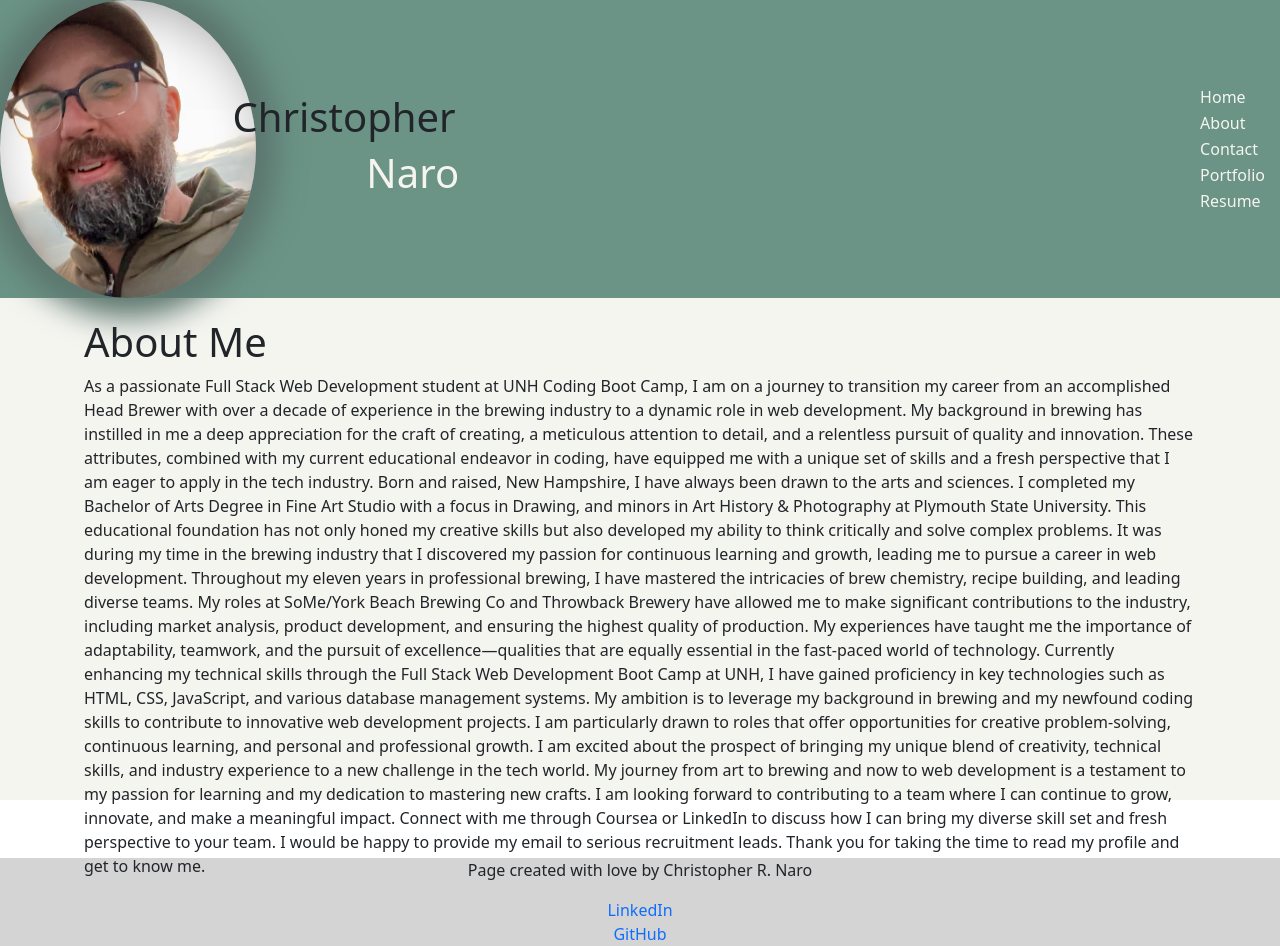
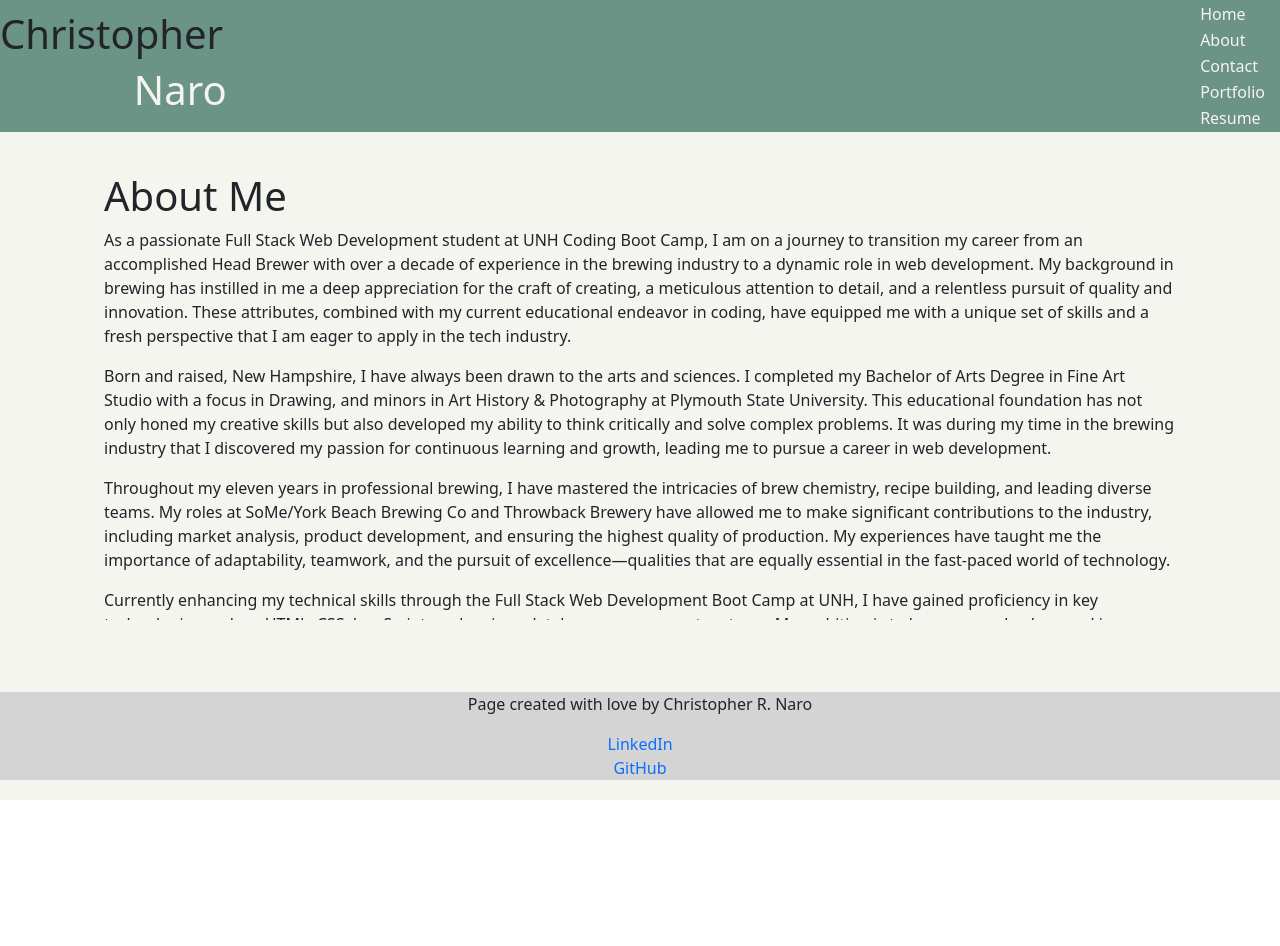
Before and after one commit to CRNaro/thank-you-for-being-here, a React (Vite) app in the folder portfolio/: page /aboutme in a window 1280 px wide. After the commit the page ends 800 px from the top, so only its background shows below. Built offline with nearby package versions, Linux system fonts and the light colour scheme.

Commit message:
build: tried to made fade effect work, I need to do more research.  Moved self pick from header to home page.  made about me text scrolla ble.

```diff
--- a/portfolio/src/App.jsx
+++ b/portfolio/src/App.jsx
@@ -9,7 +9,7 @@ import Portfolio from './components/Pages/Portfolio'
 import Resume from './components/Pages/Resume'
 import Home from './components/Pages/Home'
 
-
+//
 
 function App() {
   return (
--- a/portfolio/src/components/Header/Header.jsx
+++ b/portfolio/src/components/Header/Header.jsx
@@ -3,12 +3,11 @@
 import '../../styles/Header.css';
 import './Nav.jsx';
 import Nav from './Nav.jsx';
-import selfImg from '../../assets/CRN.jpeg';
+
 
 function Header() {
     return (
         <header>
-        <img class="header-img" src={selfImg} alt="Christopher Naro"  />
             <div>
         <h1>Christopher </h1>
         <h1 class='last-name'>Naro</h1>
--- a/portfolio/src/components/Pages/AboutMe.jsx
+++ b/portfolio/src/components/Pages/AboutMe.jsx
@@ -1,25 +1,70 @@
 // This page will be the keeper of my About Me section
+import React, { useEffect, useState, useRef } from "react";
+import { Link } from "react-router-dom";
+import "../../styles/AboutMe.css";
 
-function AboutMe(){
-    return (
-        <div>
-            <h1>About Me</h1>
-            <p>
+function AboutMe() {
 
-As a passionate Full Stack Web Development student at UNH Coding Boot Camp, I am on a journey to transition my career from an accomplished Head Brewer with over a decade of experience in the brewing industry to a dynamic role in web development. My background in brewing has instilled in me a deep appreciation for the craft of creating, a meticulous attention to detail, and a relentless pursuit of quality and innovation. These attributes, combined with my current educational endeavor in coding, have equipped me with a unique set of skills and a fresh perspective that I am eager to apply in the tech industry.
-
-Born and raised, New Hampshire, I have always been drawn to the arts and sciences. I completed my Bachelor of Arts Degree in Fine Art Studio with a focus in Drawing, and minors in Art History & Photography at Plymouth State University. This educational foundation has not only honed my creative skills but also developed my ability to think critically and solve complex problems. It was during my time in the brewing industry that I discovered my passion for continuous learning and growth, leading me to pursue a career in web development.
-
-Throughout my eleven years in professional brewing, I have mastered the intricacies of brew chemistry, recipe building, and leading diverse teams. My roles at SoMe/York Beach Brewing Co and Throwback Brewery have allowed me to make significant contributions to the industry, including market analysis, product development, and ensuring the highest quality of production. My experiences have taught me the importance of adaptability, teamwork, and the pursuit of excellence—qualities that are equally essential in the fast-paced world of technology.
-
-Currently enhancing my technical skills through the Full Stack Web Development Boot Camp at UNH, I have gained proficiency in key technologies such as HTML, CSS, JavaScript, and various database management systems. My ambition is to leverage my background in brewing and my newfound coding skills to contribute to innovative web development projects. I am particularly drawn to roles that offer opportunities for creative problem-solving, continuous learning, and personal and professional growth.
-
-I am excited about the prospect of bringing my unique blend of creativity, technical skills, and industry experience to a new challenge in the tech world. My journey from art to brewing and now to web development is a testament to my passion for learning and my dedication to mastering new crafts. I am looking forward to contributing to a team where I can continue to grow, innovate, and make a meaningful impact.
-
-Connect with me through Coursea or LinkedIn to discuss how I can bring my diverse skill set and fresh perspective to your team.  I would be happy to provide my email to serious recruitment leads.  Thank you for taking the time to read my profile and get to know me.
-            </p>
-        </div>
-    );
+  return (
+    <section className="about-me-content">
+      <h1>About Me</h1>
+      <div className="mask"></div>
+      <p>
+        As a passionate Full Stack Web Development student at UNH Coding Boot
+        Camp, I am on a journey to transition my career from an accomplished
+        Head Brewer with over a decade of experience in the brewing industry to
+        a dynamic role in web development. My background in brewing has
+        instilled in me a deep appreciation for the craft of creating, a
+        meticulous attention to detail, and a relentless pursuit of quality and
+        innovation. These attributes, combined with my current educational
+        endeavor in coding, have equipped me with a unique set of skills and a
+        fresh perspective that I am eager to apply in the tech industry.
+      </p>
+      Born and raised, New Hampshire, I have always been drawn to the arts and
+      sciences. I completed my Bachelor of Arts Degree in Fine Art Studio with a
+      focus in Drawing, and minors in Art History & Photography at Plymouth
+      State University. This educational foundation has not only honed my
+      creative skills but also developed my ability to think critically and
+      solve complex problems. It was during my time in the brewing industry that
+      I discovered my passion for continuous learning and growth, leading me to
+      pursue a career in web development.
+      <p />
+      <p>
+        Throughout my eleven years in professional brewing, I have mastered the
+        intricacies of brew chemistry, recipe building, and leading diverse
+        teams. My roles at SoMe/York Beach Brewing Co and Throwback Brewery have
+        allowed me to make significant contributions to the industry, including
+        market analysis, product development, and ensuring the highest quality
+        of production. My experiences have taught me the importance of
+        adaptability, teamwork, and the pursuit of excellence—qualities that are
+        equally essential in the fast-paced world of technology.
+      </p>
+      <p>
+        Currently enhancing my technical skills through the Full Stack Web
+        Development Boot Camp at UNH, I have gained proficiency in key
+        technologies such as HTML, CSS, JavaScript, and various database
+        management systems. My ambition is to leverage my background in brewing
+        and my newfound coding skills to contribute to innovative web
+        development projects. I am particularly drawn to roles that offer
+        opportunities for creative problem-solving, continuous learning, and
+        personal and professional growth.
+      </p>
+      <p>
+        I am excited about the prospect of bringing my unique blend of
+        creativity, technical skills, and industry experience to a new challenge
+        in the tech world. My journey from art to brewing and now to web
+        development is a testament to my passion for learning and my dedication
+        to mastering new crafts. I am looking forward to contributing to a team
+        where I can continue to grow, innovate, and make a meaningful impact.
+      </p>
+      Connect with me through <Link to="/contact">Contact Page</Link> on this
+      site or LinkedIn to discuss how I can bring my diverse skill set and fresh
+      perspective to your team. I would be happy to provide my email to serious
+      recruitment leads. Thank you for taking the time to read my profile and
+      get to know me.
+      <div className="mask mask-bottom"></div>
+    </section>
+  );
 }
 
 export default AboutMe;
--- a/portfolio/src/components/Pages/Home.jsx
+++ b/portfolio/src/components/Pages/Home.jsx
@@ -1,8 +1,11 @@
 // Main page when loading the site
+import '../../styles/Home.css';
+import selfImg from '../../assets/CRN.jpeg';
 
 function Home() {
     return (
         <div>
+              <img class="header-img" src={selfImg} alt="Christopher Naro"  />
             <h1>Home</h1>
             <p>
                 Welcome to my portfolio site. Here you can learn more about me and see some of the projects I have worked on.
--- /dev/null
+++ b/portfolio/src/styles/AboutMe.css
@@ -0,0 +1,19 @@
+.about-me-section {
+    opacity: 0;
+    transform: translate(0, 50%);
+    visibility: hidden;
+    transition: all 0.5s ease-in-out;
+    will-change: opacity, transform;
+    height: 100%;
+    overflow-y: auto;
+    overflow-x: hidden;
+    padding: 20px;
+    box-sizing: border-box;
+}
+
+.about-me-content {
+    height: 90%; /* Adjust as needed */
+    overflow-y: auto;
+    padding: 20px;
+    box-sizing: border-box;
+}
--- a/portfolio/src/styles/Header.css
+++ b/portfolio/src/styles/Header.css
@@ -15,16 +15,9 @@ header div {
     margin-left: 60%;
 }
 
-.header-img {
-    display: flex;
-    width: 20%;
-    border-radius: 50%;
-    margin-right: -60%;
-    box-shadow: 0 0 30px 20px rgb(91, 117, 109);
-}
 
 @media (min-width: 600px) {
-    footer {
+    footer
         flex-direction: row;
         width: 90%;
         margin: 0 auto;
--- a/portfolio/src/styles/Home.css
+++ b/portfolio/src/styles/Home.css
@@ -0,0 +1,7 @@
+.header-img {
+    display: flex;
+    width: 30%;
+    border-radius: 0% 40% 0% 40% ;
+    margin-right: -60%;
+    box-shadow: 0 5px 10px rgb(30, 34, 33);
+}
```
